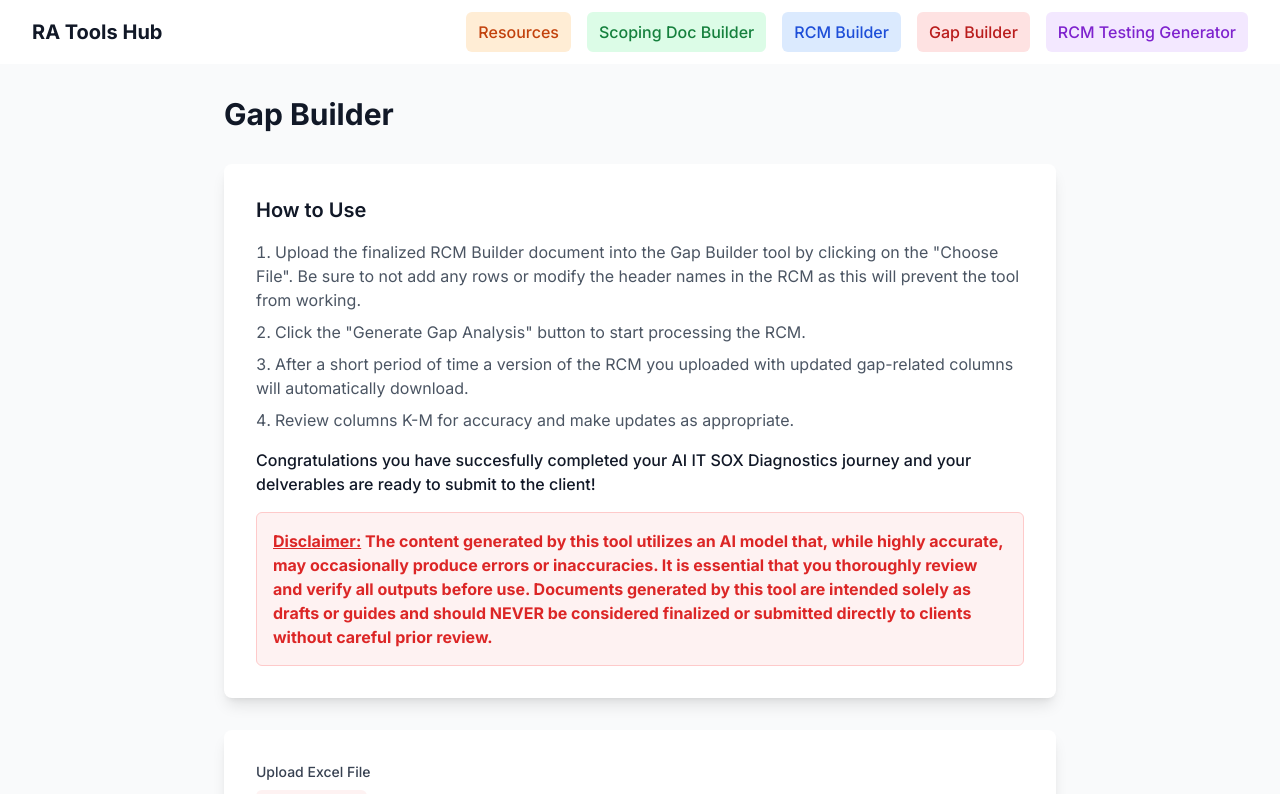
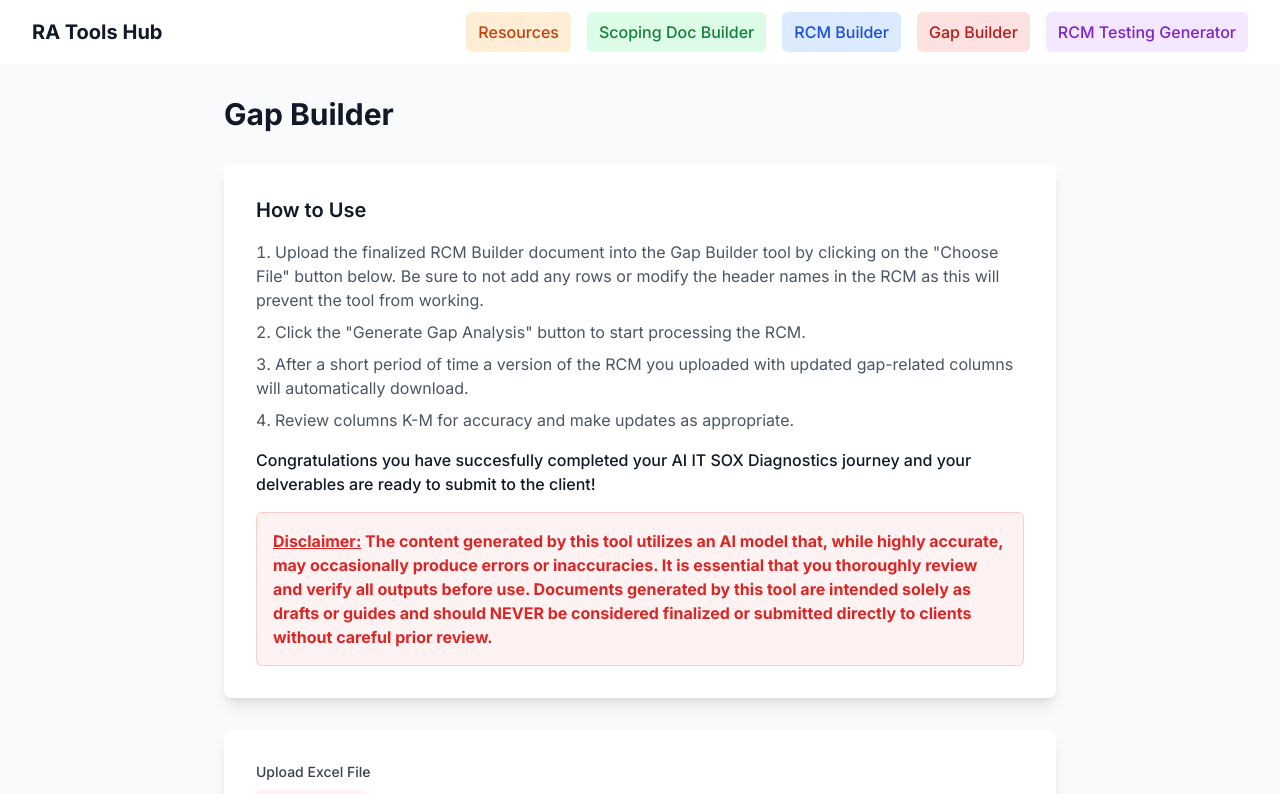
Before and after one commit to Plokeigh/test-step-writer, a Next.js app in the folder frontend/: page /gap-builder in a window 1280 px wide. Shown: the top 794 px of the page. Built offline with nearby package versions, Linux system fonts and the light colour scheme.

Commit message:
Choose file button below

```diff
--- a/frontend/app/gap-builder/page.tsx
+++ b/frontend/app/gap-builder/page.tsx
@@ -58,7 +58,7 @@ export default function GapBuilder() {
           <h2 className="text-xl font-semibold text-gray-900 mb-4">How to Use</h2>
           <div className="space-y-4 text-gray-600">
             <ol className="list-decimal list-inside space-y-2">
-              <li>Upload the finalized RCM Builder document into the Gap Builder tool by clicking on the "Choose File". Be sure to not add any rows or modify the header names in the RCM as this will prevent the tool from working.</li>
+              <li>Upload the finalized RCM Builder document into the Gap Builder tool by clicking on the "Choose File" button below. Be sure to not add any rows or modify the header names in the RCM as this will prevent the tool from working.</li>
               <li>Click the "Generate Gap Analysis" button to start processing the RCM.</li>
               <li>After a short period of time a version of the RCM you uploaded with updated gap-related columns will automatically download.</li>
               <li>Review columns K-M for accuracy and make updates as appropriate.</li>
```
